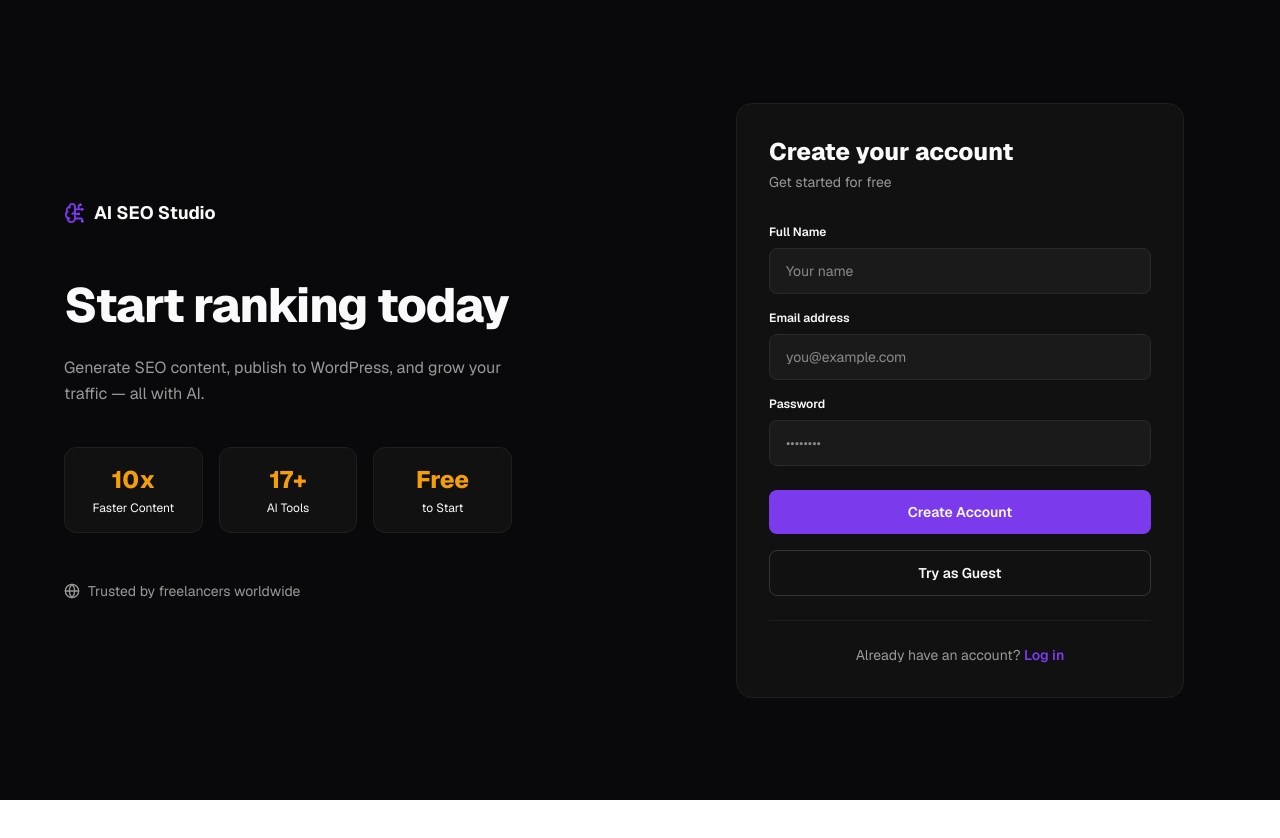
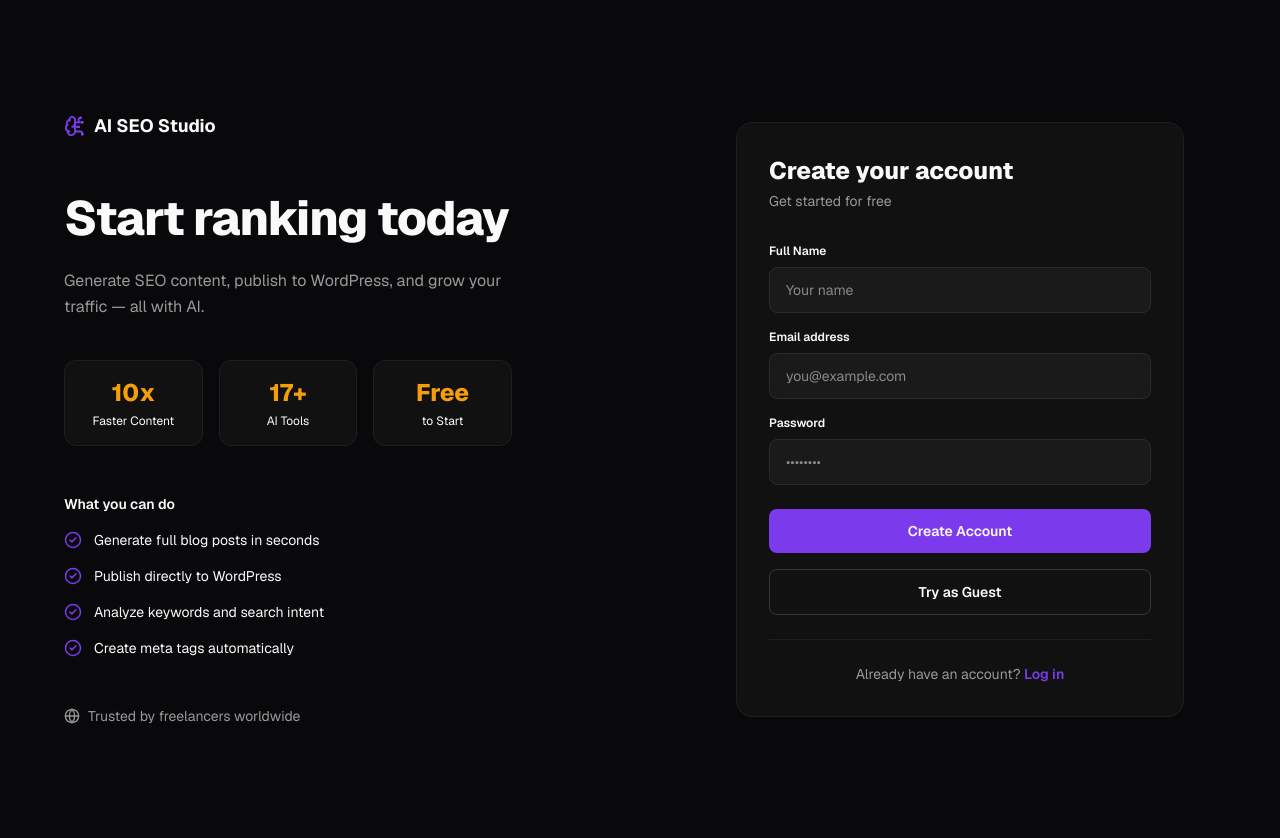
Before and after one commit to iqrakalsom191-dotcom/ai-seo-studio, a Next.js app: page /signup in a window 1280 px wide. Before the commit the page ends 800 px from the top, so only its background shows below. Built offline with nearby package versions, Linux system fonts and the light colour scheme.

Commit message:
fix: improve login and signup page layout, centering and left side content
Co-Authored-By: Claude Sonnet 5 <noreply@anthropic.com>
Claude-Session: https://claude.ai/code/session_01RJU25BKS4grL8cbTQnyJn7

```diff
--- a/app/(auth)/login/page.jsx
+++ b/app/(auth)/login/page.jsx
@@ -3,7 +3,7 @@ import { useState } from 'react'
 import { useRouter } from 'next/navigation'
 import Link from 'next/link'
 import { createClient } from '@/lib/supabase'
-import { BrainCircuit, Globe } from 'lucide-react'
+import { BrainCircuit, Globe, CheckCircle2 } from 'lucide-react'
 
 const COLORS = {
   bg: '#09090B',
@@ -17,6 +17,13 @@ const STATS = [
   { value: '10x', label: 'Faster Content' },
   { value: '17+', label: 'AI Tools' },
   { value: 'Free', label: 'to Start' },
+]
+
+const CAPABILITIES = [
+  'Generate full blog posts in seconds',
+  'Publish directly to WordPress',
+  'Analyze keywords and search intent',
+  'Create meta tags automatically',
 ]
 
 export default function LoginPage() {
@@ -40,7 +47,8 @@ export default function LoginPage() {
   }
 
   return (
-    <div style={{ background: COLORS.bg, color: COLORS.text, minHeight: '100vh' }} className="font-sans grid grid-cols-1 md:grid-cols-2">
+    <div style={{ background: COLORS.bg, color: COLORS.text }} className="font-sans min-h-screen flex items-center justify-center py-12">
+    <div className="w-full grid grid-cols-1 md:grid-cols-2">
       {/* Left — Branding */}
       <div className="flex flex-col justify-center px-8 sm:px-16 py-16">
         <div className="max-w-md mx-auto md:mx-0 w-full">
@@ -58,11 +66,23 @@ export default function LoginPage() {
 
           <div className="grid grid-cols-3 gap-4 mb-12">
             {STATS.map((s) => (
-              <div key={s.label} className="p-4 rounded-xl border text-center" style={{ background: '#111', borderColor: '#1f1f1f' }}>
+              <div key={s.label} className="p-4 rounded-xl border border-[#1f1f1f] text-center" style={{ background: '#111', borderColor: '#1f1f1f' }}>
                 <div className="text-2xl font-extrabold" style={{ color: COLORS.accent }}>{s.value}</div>
                 <div className="text-xs mt-1" style={{ color: COLORS.text }}>{s.label}</div>
               </div>
             ))}
+          </div>
+
+          <div className="mb-12">
+            <h3 className="text-sm font-semibold mb-4" style={{ color: COLORS.text }}>What you can do</h3>
+            <div className="flex flex-col gap-4">
+              {CAPABILITIES.map((c) => (
+                <div key={c} className="flex items-center gap-3">
+                  <CheckCircle2 size={18} color={COLORS.primary} className="shrink-0" />
+                  <span className="text-sm" style={{ color: COLORS.text }}>{c}</span>
+                </div>
+              ))}
+            </div>
           </div>
 
           <div className="flex items-center gap-2">
@@ -134,5 +154,6 @@ export default function LoginPage() {
         </div>
       </div>
     </div>
+    </div>
   )
 }
--- a/app/(auth)/signup/page.jsx
+++ b/app/(auth)/signup/page.jsx
@@ -3,7 +3,7 @@ import { useState } from 'react'
 import { useRouter } from 'next/navigation'
 import Link from 'next/link'
 import { createClient } from '@/lib/supabase'
-import { BrainCircuit, Globe } from 'lucide-react'
+import { BrainCircuit, Globe, CheckCircle2 } from 'lucide-react'
 
 const COLORS = {
   bg: '#09090B',
@@ -17,6 +17,13 @@ const STATS = [
   { value: '10x', label: 'Faster Content' },
   { value: '17+', label: 'AI Tools' },
   { value: 'Free', label: 'to Start' },
+]
+
+const CAPABILITIES = [
+  'Generate full blog posts in seconds',
+  'Publish directly to WordPress',
+  'Analyze keywords and search intent',
+  'Create meta tags automatically',
 ]
 
 export default function SignupPage() {
@@ -61,7 +68,8 @@ export default function SignupPage() {
   }
 
   return (
-    <div style={{ background: COLORS.bg, color: COLORS.text, minHeight: '100vh' }} className="font-sans grid grid-cols-1 md:grid-cols-2">
+    <div style={{ background: COLORS.bg, color: COLORS.text }} className="font-sans min-h-screen flex items-center justify-center py-12">
+    <div className="w-full grid grid-cols-1 md:grid-cols-2">
       {/* Left — Branding */}
       <div className="flex flex-col justify-center px-8 sm:px-16 py-16">
         <div className="max-w-md mx-auto md:mx-0 w-full">
@@ -79,11 +87,23 @@ export default function SignupPage() {
 
           <div className="grid grid-cols-3 gap-4 mb-12">
             {STATS.map((s) => (
-              <div key={s.label} className="p-4 rounded-xl border text-center" style={{ background: '#111', borderColor: '#1f1f1f' }}>
+              <div key={s.label} className="p-4 rounded-xl border border-[#1f1f1f] text-center" style={{ background: '#111', borderColor: '#1f1f1f' }}>
                 <div className="text-2xl font-extrabold" style={{ color: COLORS.accent }}>{s.value}</div>
                 <div className="text-xs mt-1" style={{ color: COLORS.text }}>{s.label}</div>
               </div>
             ))}
+          </div>
+
+          <div className="mb-12">
+            <h3 className="text-sm font-semibold mb-4" style={{ color: COLORS.text }}>What you can do</h3>
+            <div className="flex flex-col gap-4">
+              {CAPABILITIES.map((c) => (
+                <div key={c} className="flex items-center gap-3">
+                  <CheckCircle2 size={18} color={COLORS.primary} className="shrink-0" />
+                  <span className="text-sm" style={{ color: COLORS.text }}>{c}</span>
+                </div>
+              ))}
+            </div>
           </div>
 
           <div className="flex items-center gap-2">
@@ -181,5 +201,6 @@ export default function SignupPage() {
         </div>
       </div>
     </div>
+    </div>
   )
 }
```
